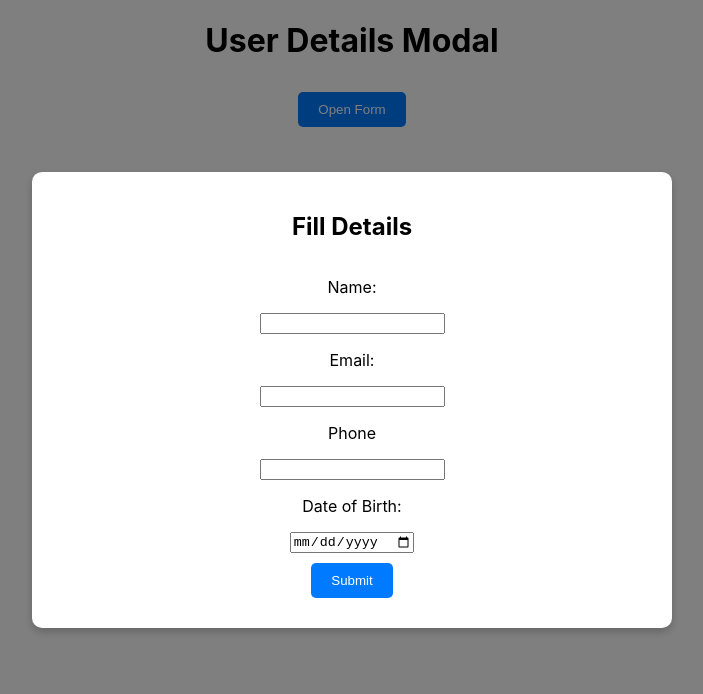
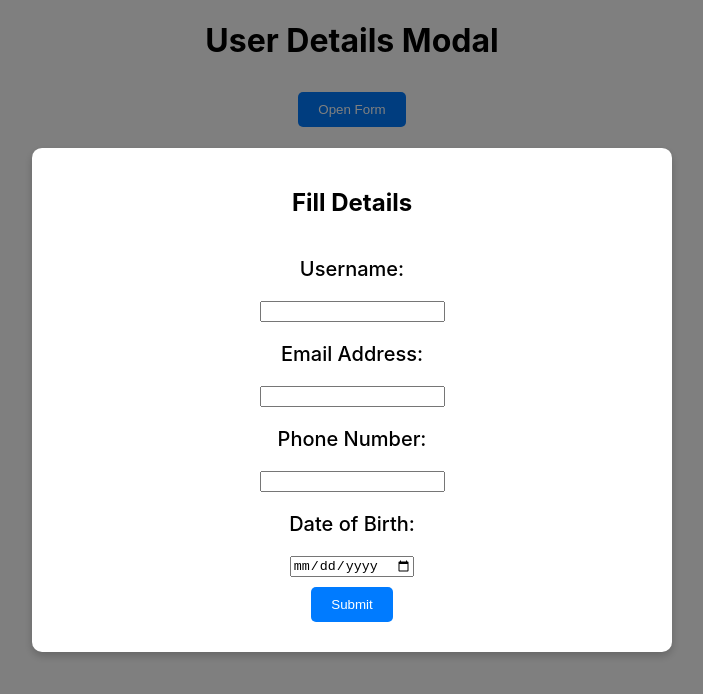
Before and after one commit to Pankaj8839/xmodal-pankaj8839, a React (Create React App) app: page / in a window 1280 px wide. Both pictures are taken after a click on the button "Open Form". Shown: the top 694 px of the page, without its empty margins (288-991 px from the left). Built offline with nearby package versions, Linux system fonts and the light colour scheme.

Commit message:
change text

```diff
--- a/src/App.css
+++ b/src/App.css
@@ -48,3 +48,7 @@ button:hover {
   align-items: center;
   justify-content: center;
 }
+p{
+  font-weight: 500;
+  font-size: 20px;
+}
--- a/src/App.js
+++ b/src/App.js
@@ -39,7 +39,7 @@ function App() {
         <h2>Fill Details</h2>
         <form onSubmit={handleSubmit} className='form'>
 
-            <p>Name:</p>
+            <p>Username:</p>
             <input
               type="text"
               id="username"
@@ -49,7 +49,7 @@ function App() {
               required
             />
 
-            <p>Email:</p>
+            <p>Email Address:</p>
             <input
               type="email"
               id="email"
@@ -60,9 +60,9 @@ function App() {
             />
 
 
-            <p>Phone</p>
+            <p>Phone Number:</p>
             <input
-              type="number"
+              type="text"
               id="phone"
               name="phoneNumber"
               value={userDetails.phoneNumber}
```
